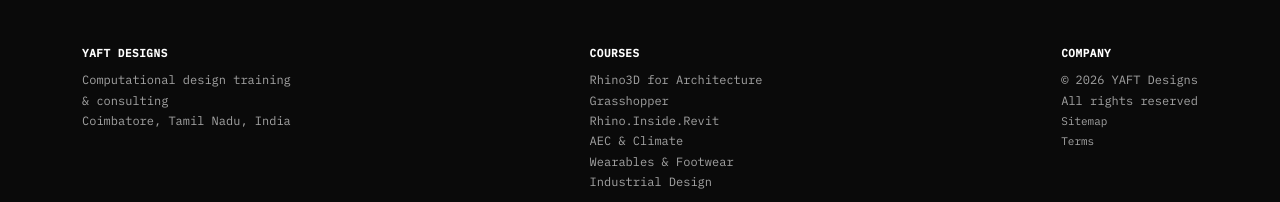
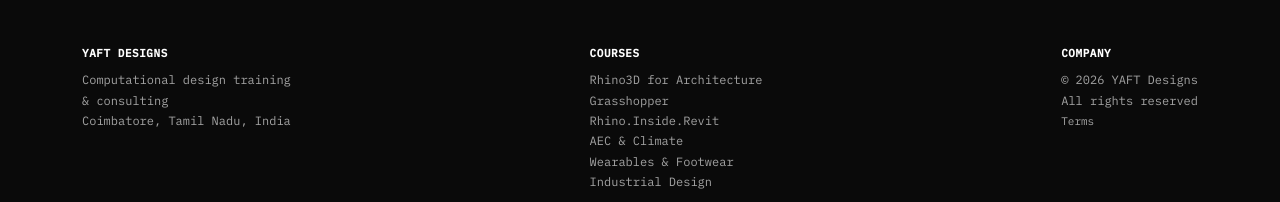
Before and after one commit to YAFTDesigns/yaftwebsite, a Next.js app: page / in a window 1280 px wide. Shown: the part 5157-5359 px from the top of the page. Built offline with nearby package versions, Linux system fonts and the light colour scheme; no server answers.

Commit message:
Remove sitemap from footer, keep only Terms link

```diff
--- a/components/SiteFooter.tsx
+++ b/components/SiteFooter.tsx
@@ -13,7 +13,7 @@ export default function SiteFooter() {
           </div>
           <div className="fcol">
             <h4>Company</h4>
-            <p>© 2026 YAFT Designs<br />All rights reserved<br /><a href="/sitemap.xml" style={{ color: 'var(--ink-soft)', fontFamily: 'var(--mono)', fontSize: 11 }}>Sitemap</a><br /><a href="/terms" style={{ color: 'var(--ink-soft)', fontFamily: 'var(--mono)', fontSize: 11 }}>Terms</a></p>
+            <p>© 2026 YAFT Designs<br />All rights reserved<br /><a href="/terms" style={{ color: 'var(--ink-soft)', fontFamily: 'var(--mono)', fontSize: 11 }}>Terms</a></p>
           </div>
         </div>
         <div style={{
```
